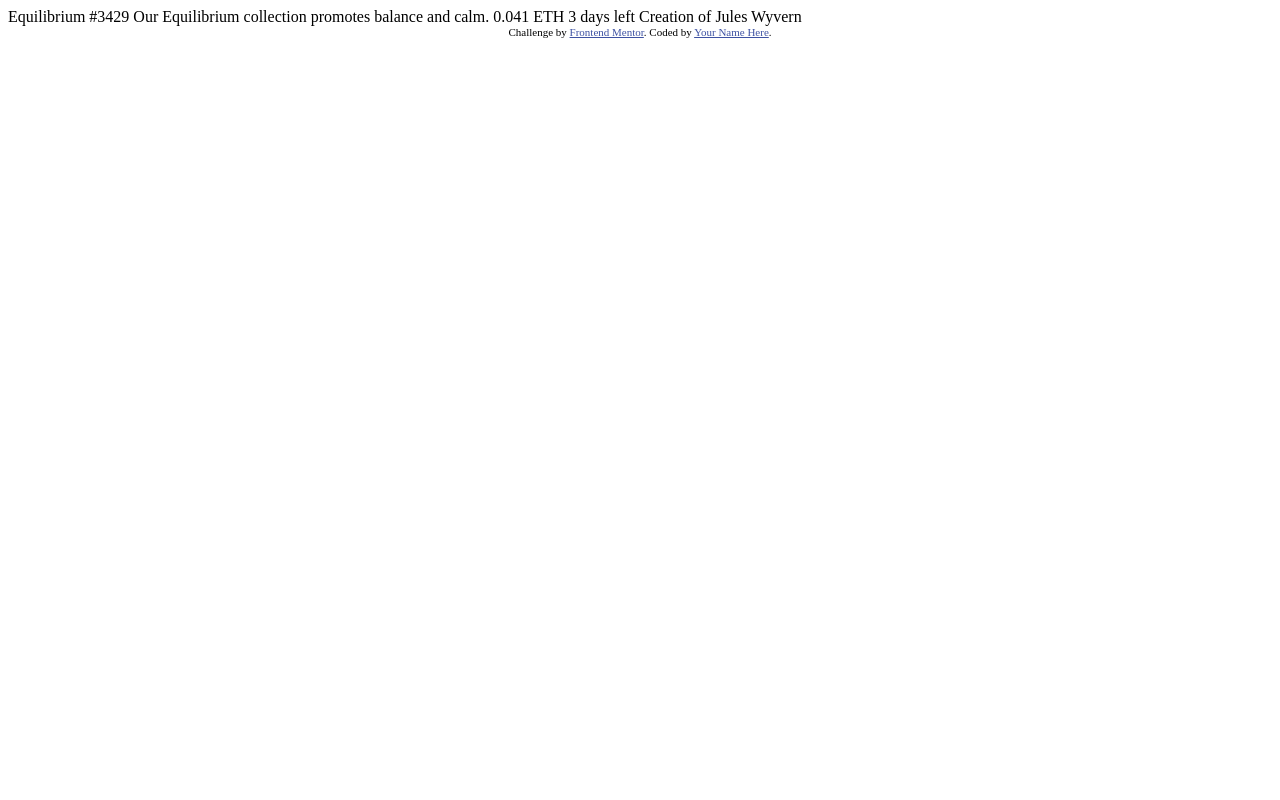
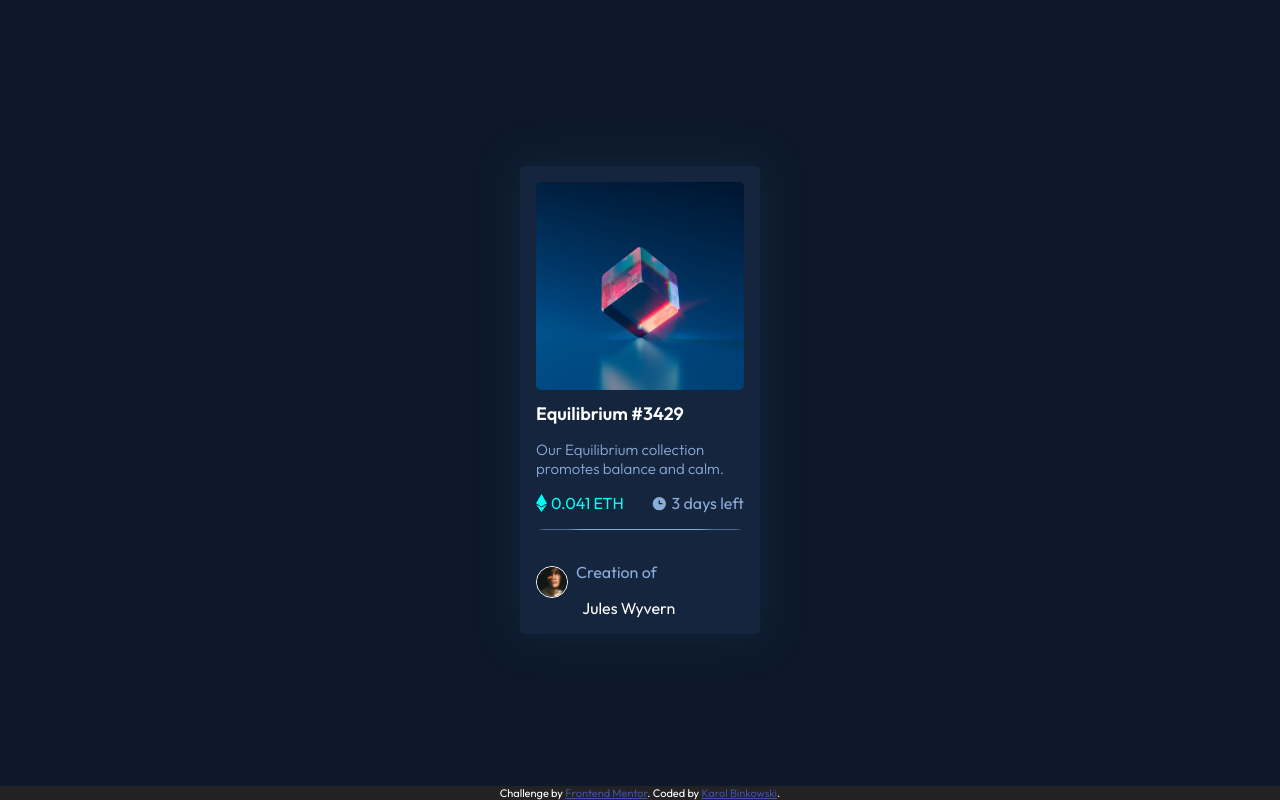
Before and after one commit to GrzywN/nft-preview-card-component-main, a plain HTML site: page index.html in a window 1280 px wide. Drawn offline with Linux system fonts and the light colour scheme.

Commit message:
Work done
Release ready

```diff
--- /dev/null
+++ b/css/_attribution.scss
@@ -0,0 +1,14 @@
+.attribution {
+  position: absolute;
+  bottom: 0;
+  left: 50%;
+  transform: translateX(-50%);
+  font-size: 11px;
+  text-align: center;
+  background: #222;
+  width: 100%;
+  color: $white;
+}
+.attribution a {
+  color: hsl(228, 45%, 44%);
+}
--- /dev/null
+++ b/css/_nft.scss
@@ -0,0 +1,117 @@
+*,
+*::before,
+*::after {
+  box-sizing: border-box;
+}
+
+body {
+  position: relative;
+  width: 100vw;
+  height: 100vh;
+  overflow: hidden;
+  margin: 0;
+  background-color: $mainbg;
+  font-family: $font-family;
+  display: flex;
+  align-items: center;
+  justify-content: center;
+}
+
+.nft {
+  aspect-ratio: calc(4 / 3);
+  width: 30vh;
+  background-color: $cardbg;
+  color: $white;
+  border-radius: 5px;
+  padding: 1em;
+  box-shadow: $cardbg 0 0 40px;
+  &__img {
+    position: relative;
+    border-radius: 5px;
+    width: calc(30vh - 2em);
+    aspect-ratio: 1;
+    background-image: url(../images/image-equilibrium.jpg);
+    background-size: cover;
+    overflow: hidden;
+  }
+  &__hover {
+    opacity: 0;
+    width: 100%;
+    aspect-ratio: 1;
+    &:hover {
+      opacity: 100%;
+      background-color: hsla(178, 100%, 50%, 0.5);
+    }
+  }
+  &__view {
+    opacity: 0;
+    position: absolute;
+    width: 100%;
+    aspect-ratio: 1;
+    top: 0;
+    padding: 42.5%;
+    &:hover {
+      opacity: 100%;
+    }
+  }
+  &__h1 {
+    text-decoration: none;
+    color: white;
+    font-size: 18px;
+    &:hover {
+      color: $cyan;
+    }
+  }
+  &__p {
+    color: $soft-blue;
+    font-weight: 300;
+    font-size: 15px;
+  }
+  &__info-container {
+    display: flex;
+    justify-content: space-between;
+  }
+  &__crypto {
+    display: flex;
+    align-items: center;
+    gap: 0.25em;
+    color: $cyan;
+  }
+  &__timeleft {
+    display: flex;
+    align-items: center;
+    gap: 0.25em;
+    color: $soft-blue;
+    font-weight: 400;
+  }
+  &__hr {
+    margin-block: 1em;
+    display: block;
+    height: 1px;
+    width: 100%;
+    border-radius: 50%;
+    background-color: $soft-blue;
+  }
+  &__createdby {
+    display: flex;
+    justify-content: flex-start;
+    align-items: center;
+    text-align: center;
+    overflow: hidden;
+    color: $soft-blue;
+  }
+  &__avatar {
+    width: 32px;
+    border: 1px solid white;
+    border-radius: 50%;
+    margin-right: 0.5em;
+  }
+  &__author {
+    margin-left: 3px;
+    color: $white;
+    text-decoration: none;
+    &:hover {
+      color: $cyan;
+    }
+  }
+}
--- /dev/null
+++ b/css/_variables.scss
@@ -0,0 +1,12 @@
+@import url("https://fonts.googleapis.com/css2?family=Outfit:wght@300;400;600&display=swap");
+//Variables
+
+$soft-blue: hsl(215, 51%, 70%);
+$cyan: hsl(178, 100%, 50%);
+$mainbg: hsl(217, 54%, 11%);
+$cardbg: hsl(216, 50%, 16%);
+$white: hsl(0, 0%, 100%);
+
+$font-size: 18px;
+
+$font-family: "Outfit", sans-serif;
--- /dev/null
+++ b/css/style.scss
@@ -0,0 +1,3 @@
+@import "variables";
+@import "nft";
+@import "attribution";
--- a/index.html
+++ b/index.html
@@ -1,33 +1,61 @@
 <!DOCTYPE html>
 <html lang="en">
   <head>
-  <meta charset="UTF-8">
-  <meta name="viewport" content="width=device-width, initial-scale=1.0"> <!-- displays site properly based on user's device -->
-
-  <link rel="icon" type="image/png" sizes="32x32" href="./images/favicon-32x32.png">
-
+    <meta charset="UTF-8" />
+    <meta name="viewport" content="width=device-width, initial-scale=1.0" />
+    <link
+      rel="icon"
+      type="image/png"
+      sizes="32x32"
+      href="./images/favicon-32x32.png"
+    />
     <title>Frontend Mentor | NFT preview card component</title>
-
-  <!-- Feel free to remove these styles or customise in your own stylesheet 👍 -->
-  <style>
-    .attribution { font-size: 11px; text-align: center; }
-    .attribution a { color: hsl(228, 45%, 44%); }
-  </style>
+    <link rel="stylesheet" href="css/style.css" />
   </head>
   <body>
-
-  Equilibrium #3429
-
+    <div class="nft">
+      <div class="nft__img">
+        <div class="nft__hover">
+          <img src="images/icon-view.svg" alt="View" class="nft__view" />
+        </div>
+      </div>
+      <a href="#" class="nft__h1">
+        <h1 class="nft__h1">Equilibrium #3429</h1>
+      </a>
+      <p class="nft__p">
         Our Equilibrium collection promotes balance and calm.
-
+      </p>
+      <div class="nft__info-container">
+        <div class="nft__crypto">
+          <img src="images/icon-ethereum.svg" alt="Etherium" />
           0.041 ETH
+        </div>
+        <div class="nft__timeleft">
+          <img src="images/icon-clock.svg" alt="Clock" />
           3 days left
-
-  Creation of Jules Wyvern
-
+        </div>
+      </div>
+      <span class="nft__hr"></span>
+      <div class="nft__createdby">
+        <img src="images/image-avatar.png" alt="Avatar" class="nft__avatar" />
+        <div
+          style="
+            display: flex;
+            align-items: center;
+            flex-wrap: wrap;
+            justify-content: space-between;
+          "
+        >
+          <p>Creation of</p>
+          <a href="#" target=" _blank" class="nft__author">&nbspJules Wyvern</a>
+        </div>
+      </div>
+    </div>
     <div class="attribution">
-    Challenge by <a href="https://www.frontendmentor.io?ref=challenge" target="_blank">Frontend Mentor</a>.
-    Coded by <a href="#">Your Name Here</a>.
+      Challenge by
+      <a href="https://www.frontendmentor.io?ref=challenge" target="_blank"
+        >Frontend Mentor</a
+      >. Coded by <a href="https://github.com/GrzywN">Karol Binkowski</a>.
     </div>
   </body>
 </html>
--- a/style-guide.md
+++ /dev/null
@@ -1,33 +0,0 @@
-# Front-end Style Guide
-
-## Layout
-
-The designs were created to the following widths:
-
-- Mobile: 375px
-- Desktop: 1440px
-
-## Colors
-
-### Primary
-
-- Soft blue: hsl(215, 51%, 70%)
-- Cyan: hsl(178, 100%, 50%)
-
-### Neutral
-
-- Very dark blue (main BG): hsl(217, 54%, 11%)
-- Very dark blue (card BG): hsl(216, 50%, 16%)
-- Very dark blue (line): hsl(215, 32%, 27%)
-- White: hsl(0, 0%, 100%)
-
-## Typography
-
-### Body Copy
-
-- Font size (paragraph): 18px
-
-### Font
-
-- Family: [Outfit](https://fonts.google.com/specimen/Outfit)
-- Weights: 300, 400, 600
```
Also changed, not shown: README-template.md (deleted), README.md, css/style.css (added), screenshot.jpg (added), 1 other file. Lines whose indentation alone changed are shown as unchanged.
